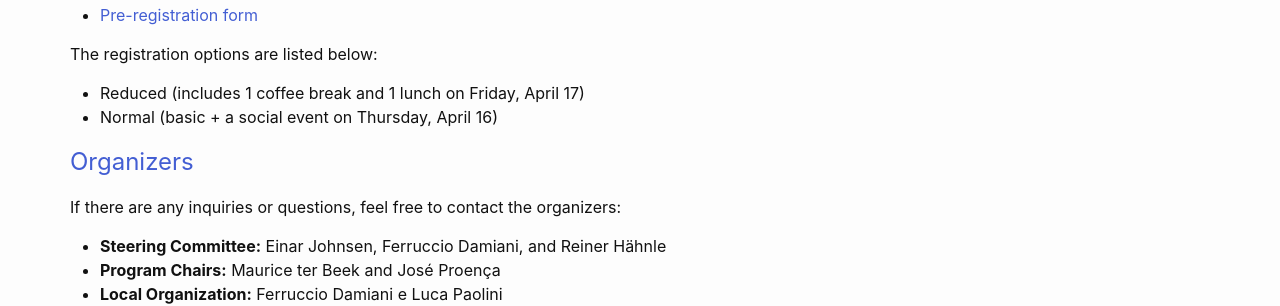
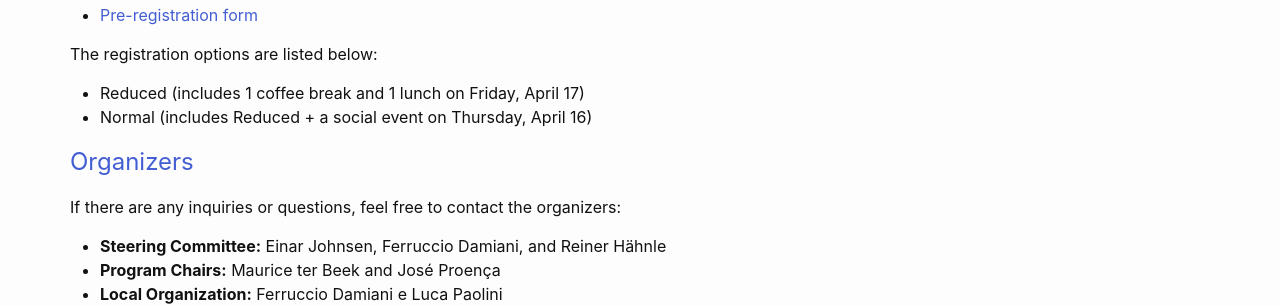
Before and after one commit to apm-workshop/at-etaps2026, a Jekyll site: the page built from _pages/index.md, in a window 1280 px wide. Shown: the part 1457-1763 px from the top of the page. Built offline with Jekyll 4.4.1, drawn with Linux system fonts in a browser that asks for light colours.

Commit message:
Update index.md

```diff
--- a/_pages/index.md
+++ b/_pages/index.md
@@ -48,7 +48,7 @@ The official registration and prices are not yet available. However, we invite y
 The registration options are listed below:
 
  - Reduced (includes 1 coffee break and 1 lunch on Friday, April 17)
- - Normal (basic + a social event on Thursday, April 16)
+ - Normal (includes Reduced + a social event on Thursday, April 16)
 
 
 <!--
```
